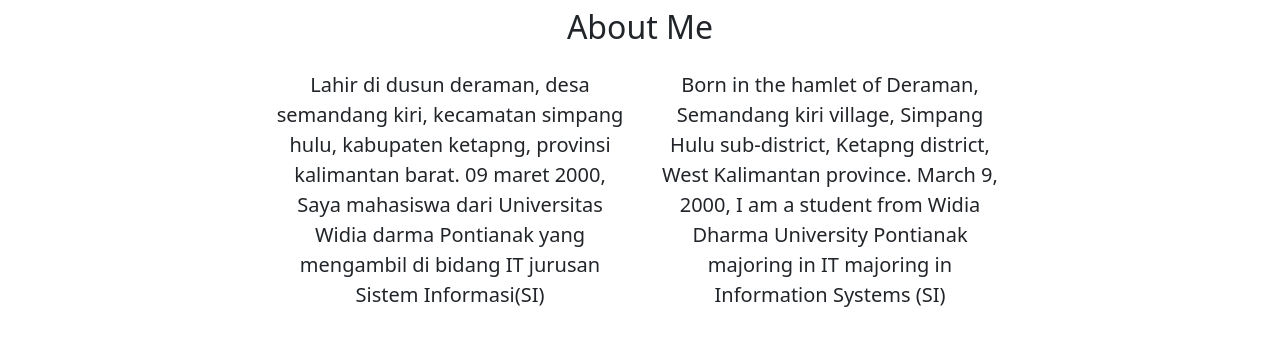
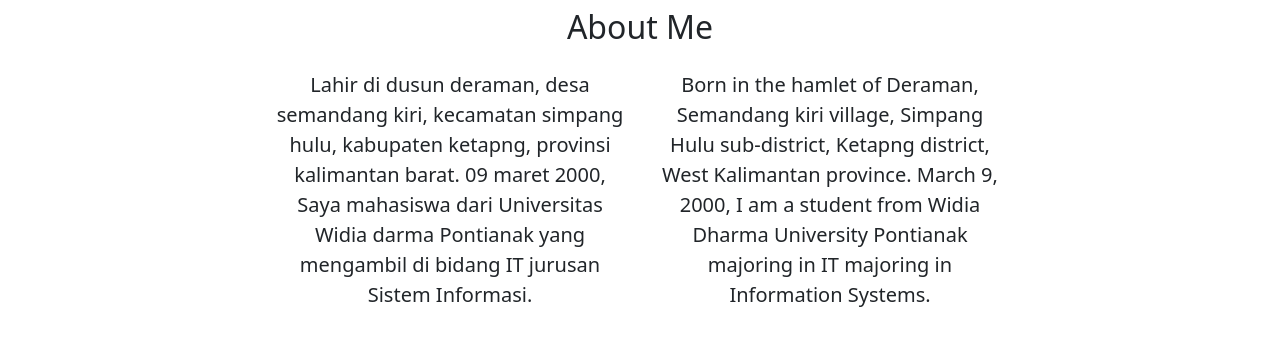
Before and after one commit to sirilusrifal/portpolio.github.io, a plain HTML site: page index.html in a window 1280 px wide. Shown: the part 774-1126 px from the top of the page. Drawn offline with nearby package versions, Linux system fonts and the light colour scheme.

Commit message:
mengubah teks about

```diff
--- a/index.html
+++ b/index.html
@@ -63,10 +63,10 @@
             </div>
             <div class="row justify-content-center fs-5 text-center">
                 <div class="col-md-4" data-aos="fade-right">
-                    <p>Lahir di dusun deraman, desa semandang kiri, kecamatan simpang hulu, kabupaten ketapng, provinsi kalimantan barat. 09 maret 2000, Saya mahasiswa dari Universitas Widia darma Pontianak yang mengambil di bidang IT jurusan Sistem Informasi(SI)</p>
+                    <p>Lahir di dusun deraman, desa semandang kiri, kecamatan simpang hulu, kabupaten ketapng, provinsi kalimantan barat. 09 maret 2000, Saya mahasiswa dari Universitas Widia darma Pontianak yang mengambil di bidang IT jurusan Sistem Informasi.</p>
                 </div>
-                <div class="col-md-4" data-aos="fade-left" data-aos-delay="200">Born in the hamlet of Deraman, Semandang kiri village, Simpang Hulu sub-district, Ketapng district, West Kalimantan province. March 9, 2000, I am a student from Widia Dharma University Pontianak majoring in IT majoring in Information Systems
-                    (SI)</div>
+                <div class="col-md-4" data-aos="fade-left" data-aos-delay="200">Born in the hamlet of Deraman, Semandang kiri village, Simpang Hulu sub-district, Ketapng district, West Kalimantan province. March 9, 2000, I am a student from Widia Dharma University Pontianak majoring in IT majoring in Information Systems.
+                </div>
             </div>
         </div>
         <svg xmlns="http://www.w3.org/2000/svg" viewBox="0 0 1440 320"><path fill="#844cda" fill-opacity="0.7" d="M0,64L60,58.7C120,53,240,43,360,48C480,53,600,75,720,101.3C840,128,960,160,1080,149.3C1200,139,1320,85,1380,58.7L1440,32L1440,320L1380,320C1320,320,1200,320,1080,320C960,320,840,320,720,320C600,320,480,320,360,320C240,320,120,320,60,320L0,320Z"></path></svg>
```
